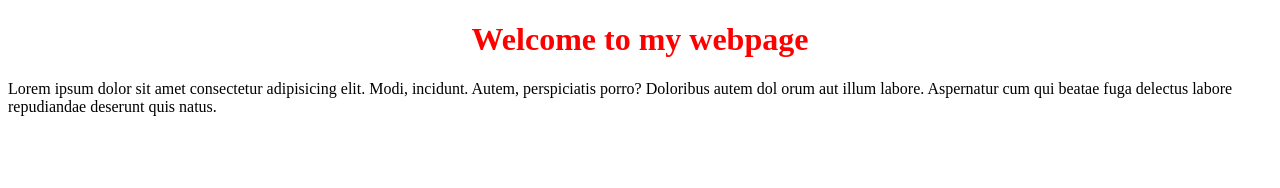
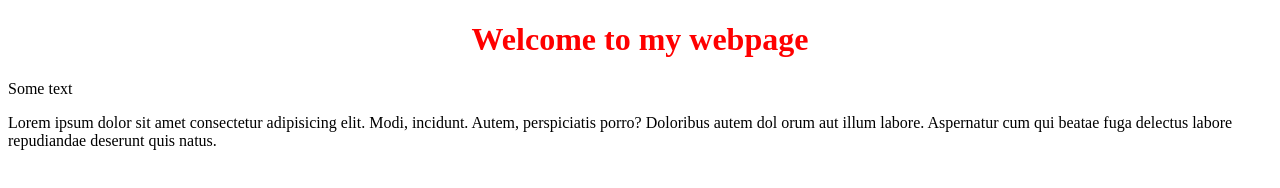
Before and after one commit to sharipovs-dev/gitlearn, a plain HTML site: page index.html in a window 1280 px wide. Drawn offline with Linux system fonts and the light colour scheme.

Commit message:
added some style and text to index

```diff
--- a/index.html
+++ b/index.html
@@ -8,6 +8,7 @@
 </head>
 <body>
     <h1 style="text-align: center; color: red;">Welcome to my webpage</h1>
+    <p>Some text</p>
     <p>
         Lorem ipsum dolor sit amet consectetur adipisicing elit. Modi, incidunt. Autem, perspiciatis porro? Doloribus autem dol
         orum aut illum labore. Aspernatur cum qui beatae fuga delectus labore repudiandae deserunt quis natus.
--- a/style.css
+++ b/style.css
@@ -0,0 +1,3 @@
+*{
+    box-sizing: border-box;
+}
```
